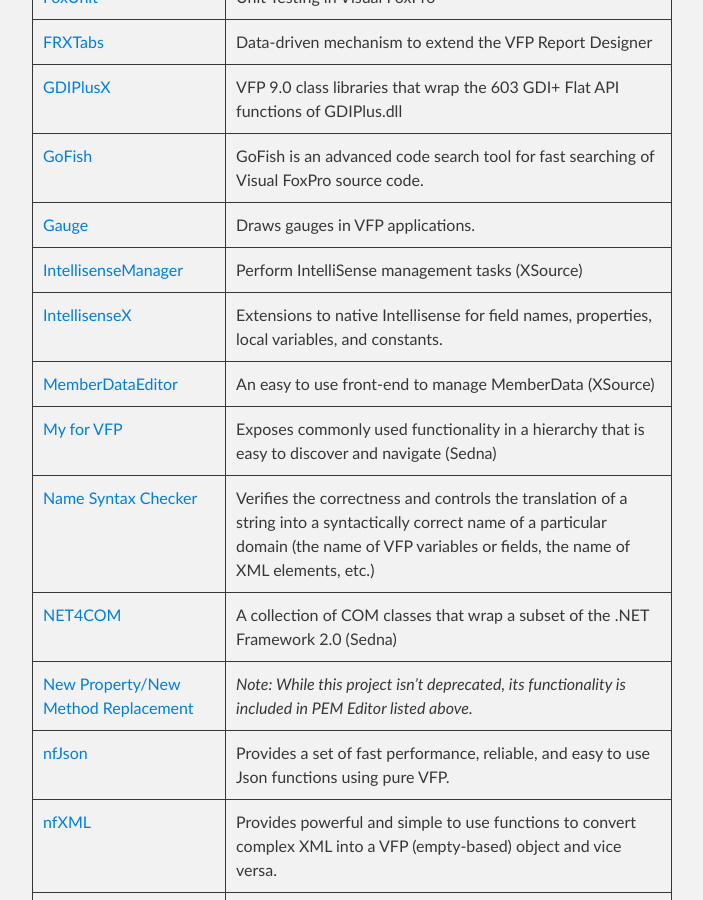
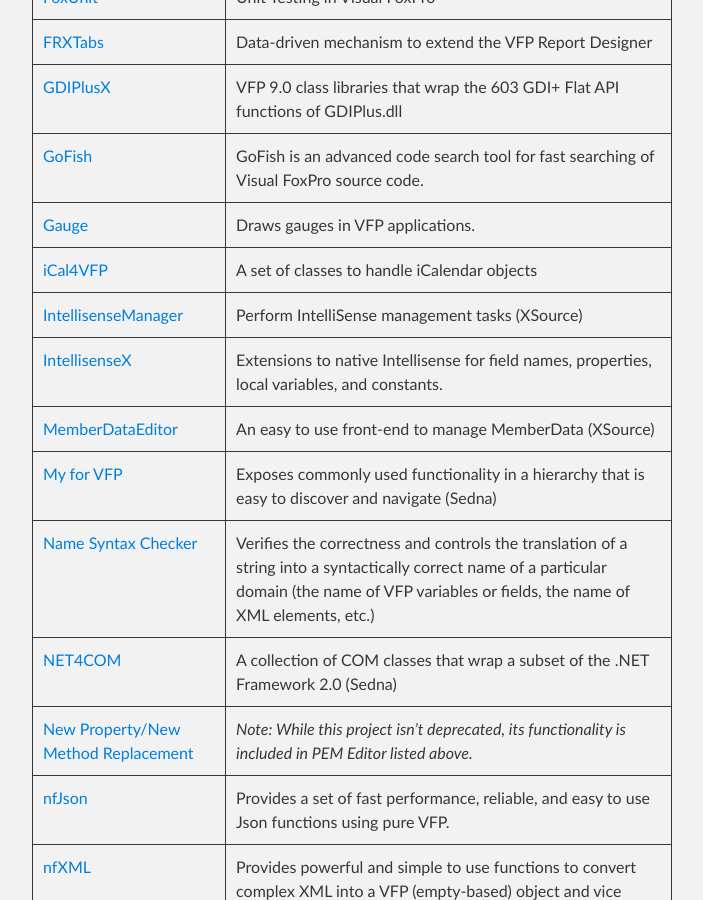
Before and after one commit to VFPX/VFPX.github.io, a Jekyll site: the page built from projects.md, in a window 1280 px wide and 900 px high, scrolled down 1923 px. Shown: the whole window, without its empty margins (288-991 px from the left). Built offline with Jekyll 4.4.1, drawn with Linux system fonts in a browser that asks for light colours; our own code applies the rules of GitHub Pages for plain Markdown files.

Commit message:
Added iCal4VFP project

```diff
--- a/_data/projects.json
+++ b/_data/projects.json
@@ -159,6 +159,12 @@
     "project": "Gauge",
     "url": "https://github.com/VFPX/Gauge",
     "description": "Draws gauges in VFP applications.",
+    "state": "Production release"
+  },
+  {
+    "project": "iCal4VFP",
+    "url": "https://bitbucket.org/atlopes/ical4vfp",
+    "description": "A set of classes to handle iCalendar objects",
     "state": "Production release"
   },
   {
```
Also changed, not shown: _posts/2018-04-11-ical4vfp.markdown (added, +8 -0 lines).
